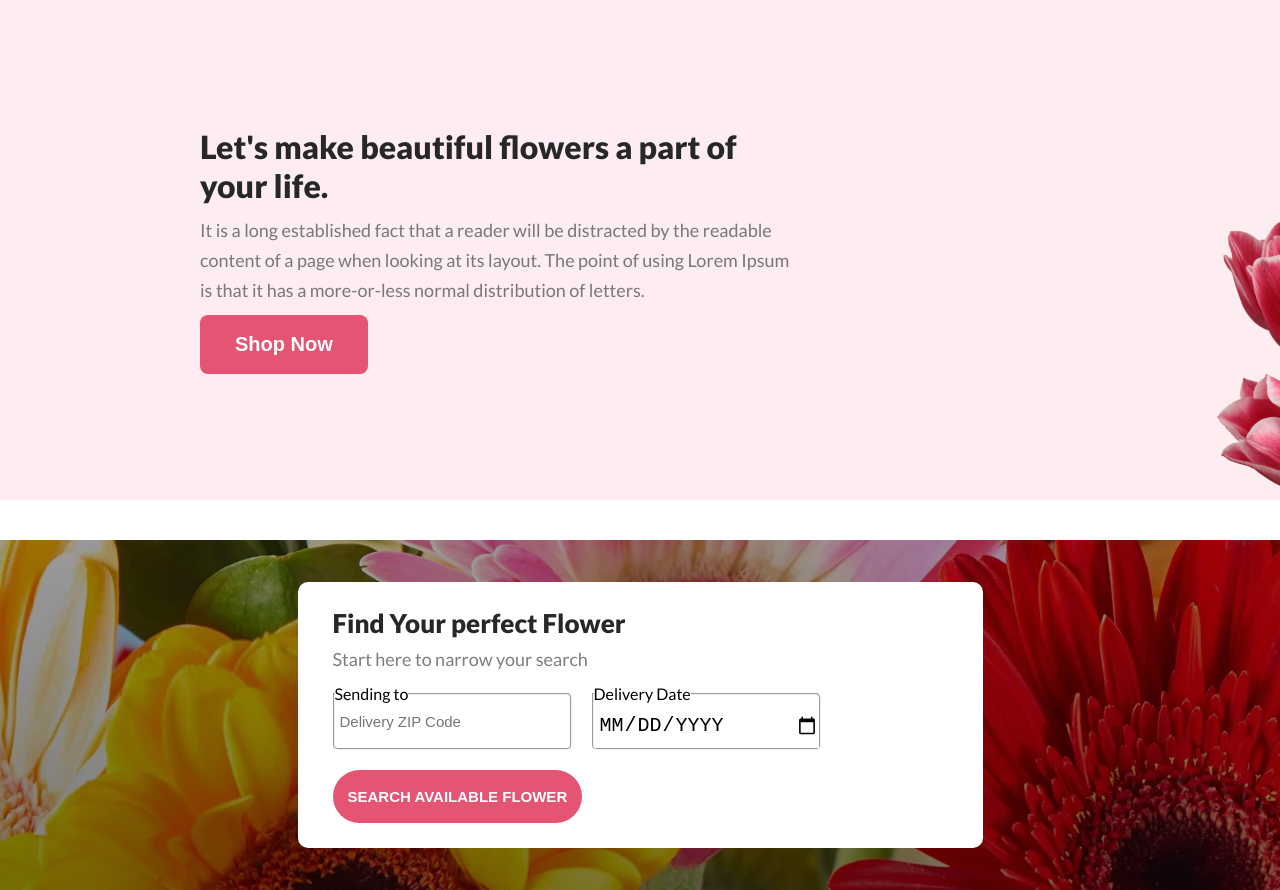
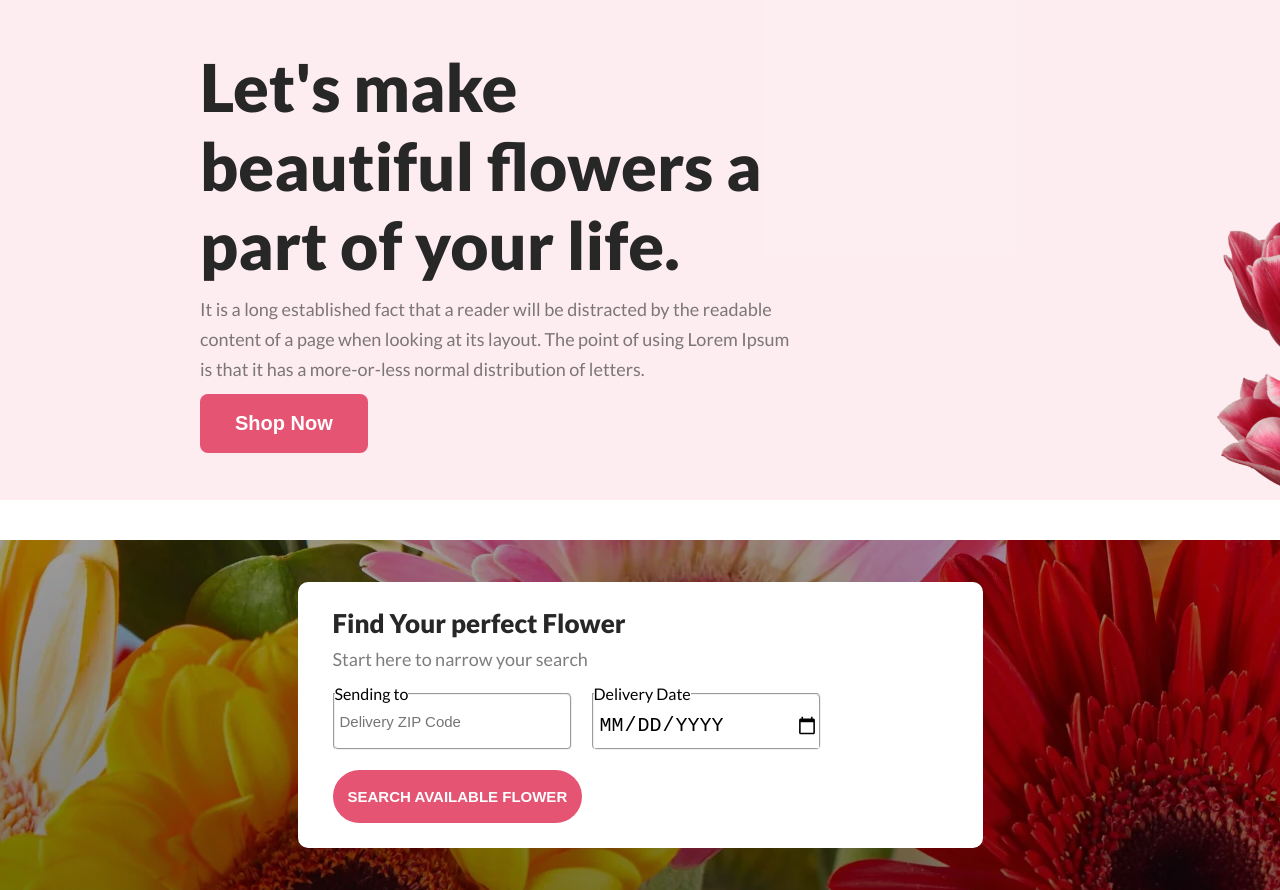
Before and after one commit to CodeWithIfty/flower-website, a plain HTML site: page index.html in a window 1280 px wide. Shown: the top 890 px of the page. Drawn offline with Linux system fonts and the light colour scheme.

Commit message:
fixing banner title size

```diff
--- a/style.css
+++ b/style.css
@@ -46,7 +46,7 @@ body{
 .banner-title{
     color: #272727;
     width: 600px;
-    font-size: 66pxpx;
+    font-size: 66px;
     font-weight: 800;
     line-height: normal;
     margin-bottom: 10px;
```
